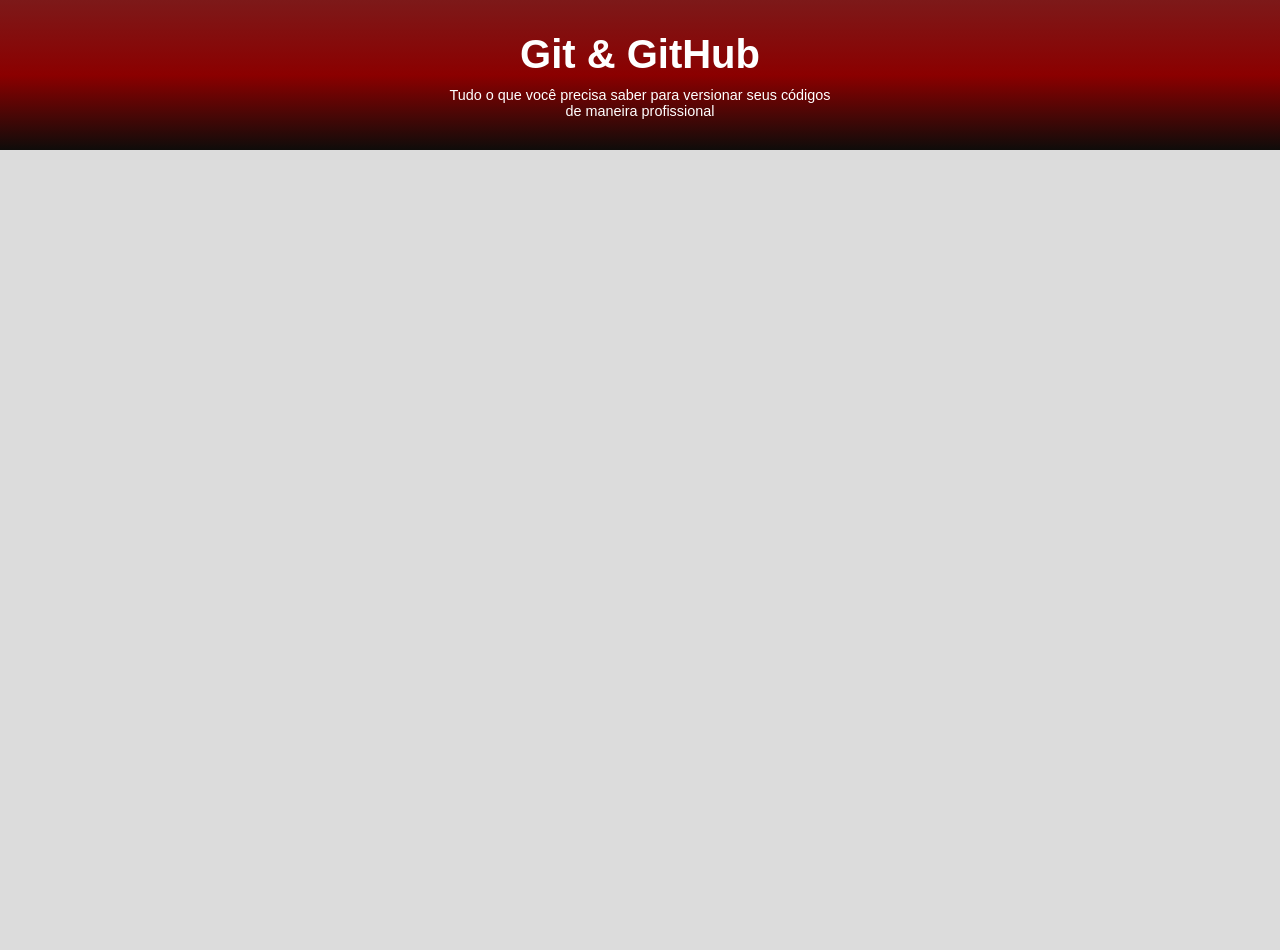
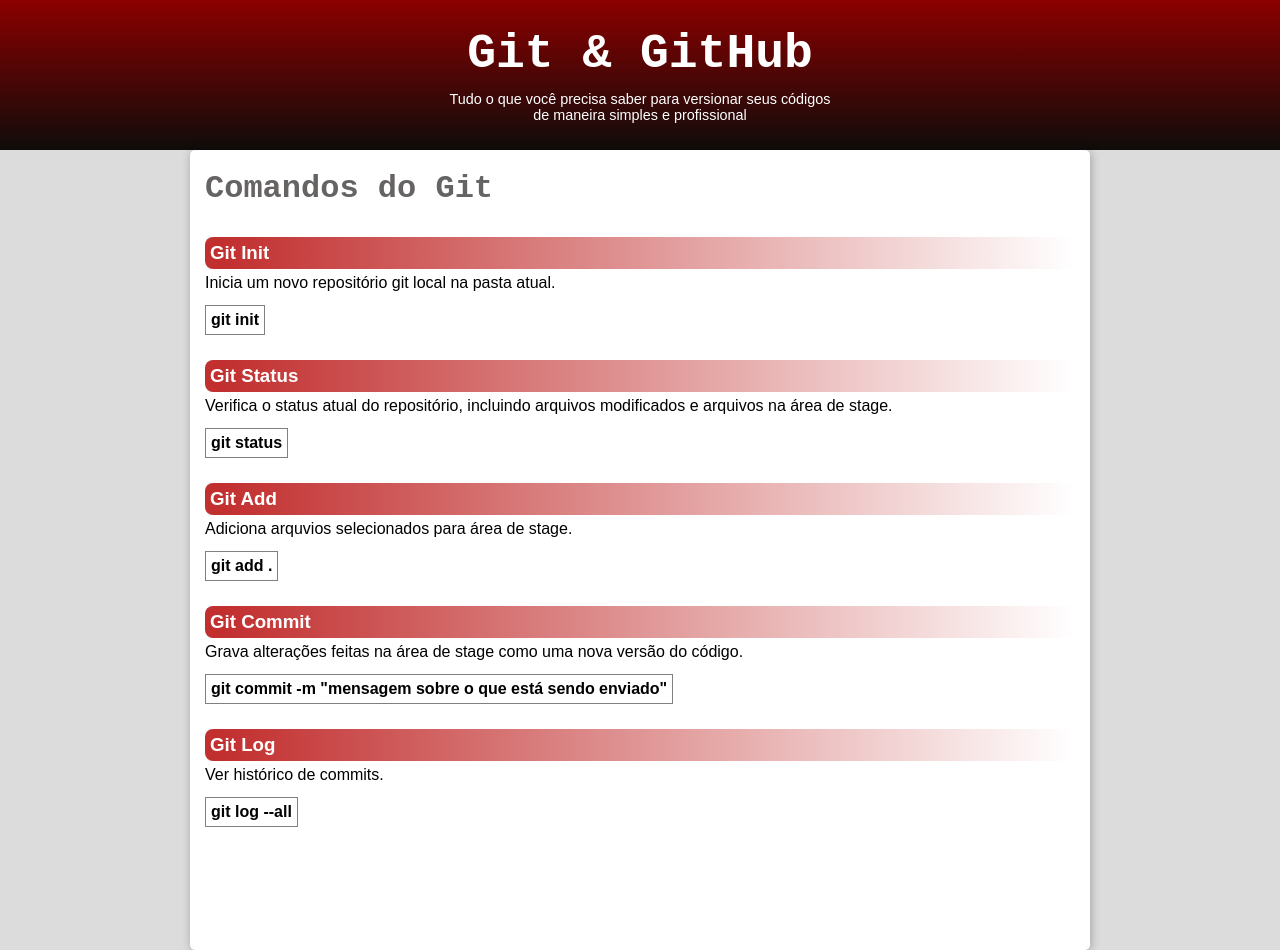
Before and after one commit to lucas-aguiar33/aula-de-git, a plain HTML site: page index.html in a window 1280 px wide. Before the commit the page ends 800 px from the top, so only its background shows below. Drawn offline with Linux system fonts and the light colour scheme.

Commit message:
Adicionando alguns comandos e dando um estilo a página

```diff
--- a/css/style.css
+++ b/css/style.css
@@ -15,7 +15,7 @@ body {
 
 header {
     height:150px;
-    background: linear-gradient(180deg,rgb(125, 25, 25), darkred, rgb(15, 12, 10));
+    background: linear-gradient(180deg, darkred, rgb(15, 12, 10));
     color:white;
 
     display: flex;
@@ -25,7 +25,8 @@ header {
 }
 
 header > h1 {
-    font-size:2.5em;
+    font-family: 'Courier New', Courier, monospace;
+    font-size:3em;
     margin-bottom:10px;
 }
 
@@ -35,3 +36,50 @@ header > p {
     text-align: center;
     font-size:0.9em;
 }
+
+main {
+    background-color: white;
+    height:100vh;
+    max-width: 900px;
+    width:100%;
+    margin:auto;
+    padding:20px 15px;
+    border-radius:5px;
+    box-shadow: 1px 1px 10px rgba(0, 0, 0, 0.271);
+
+}
+
+section#container-comandos {
+    display: flex;
+    flex-direction: column;
+}
+
+section#container-comandos> h2 {
+    color:rgb(102, 99, 99);
+    font-size:2em;
+    font-family: 'Courier New', Courier, monospace;
+    margin-bottom:30px;
+}
+
+section#container-comandos > div.comando {
+    margin-bottom:20px;
+}
+
+section#container-comandos > div.comando > h3 {
+    background-image: linear-gradient(to right,rgb(194, 47, 47) 2%, transparent);
+    color:white;
+    border-radius:8px;
+    padding:5px;
+}
+
+section#container-comandos > div.comando > p{
+    margin: 5px 0px;
+}
+
+section#container-comandos > div.comando > p.p-comando {
+    display: inline-block;
+    font-weight: bold;
+    border:1px solid gray;
+    margin-top:8px;
+    padding:5px;
+}
--- a/index.html
+++ b/index.html
@@ -10,9 +10,43 @@
 
     <header>
         <h1>Git & GitHub</h1>
-        <p>Tudo o que você precisa saber para versionar seus códigos de maneira profissional</p>
+        <p>Tudo o que você precisa saber para versionar seus códigos de maneira simples e profissional</p>
     </header>
 
+    <main>
+        <section id="container-comandos">
+            <h2>Comandos do Git</h2>
+            <div class="comando">
+                <h3>Git Init</h3>
+                <p>Inicia um novo repositório git local na pasta atual.</p>
+                <p class="p-comando">git init</p>
+            </div>
+
+            <div class="comando">
+                <h3>Git Status</h3>
+                <p>Verifica o status atual do repositório, incluindo arquivos modificados e arquivos na área de stage.</p>
+                <p class="p-comando">git status</p>
+            </div>
+
+            <div class="comando">
+                <h3>Git Add</h3>
+                <p>Adiciona arquvios selecionados para área de stage.</p>
+                <p class="p-comando">git add .</p>
+            </div>
+
+            <div class="comando">
+                <h3>Git Commit</h3>
+                <p>Grava alterações feitas na área de stage como uma nova versão do código.</p>
+                <p class="p-comando">git commit -m "mensagem sobre o que está sendo enviado"</p>
+            </div>
+
+            <div class="comando">
+                <h3>Git Log</h3>
+                <p>Ver histórico de commits.</p>
+                <p class="p-comando">git log --all</p>
+            </div>
+        </section>
+    </main>
 
 </body>
 </html>
```
